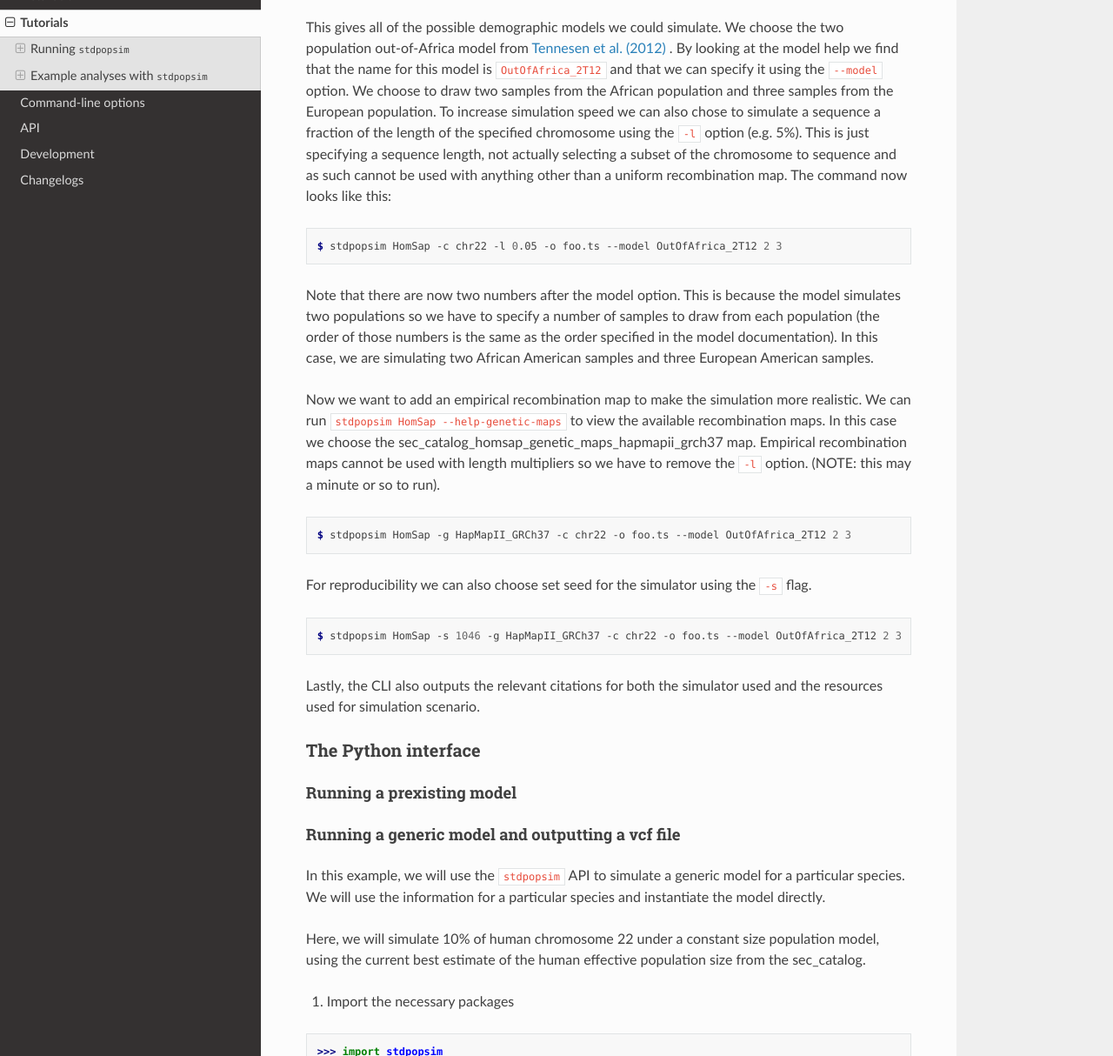
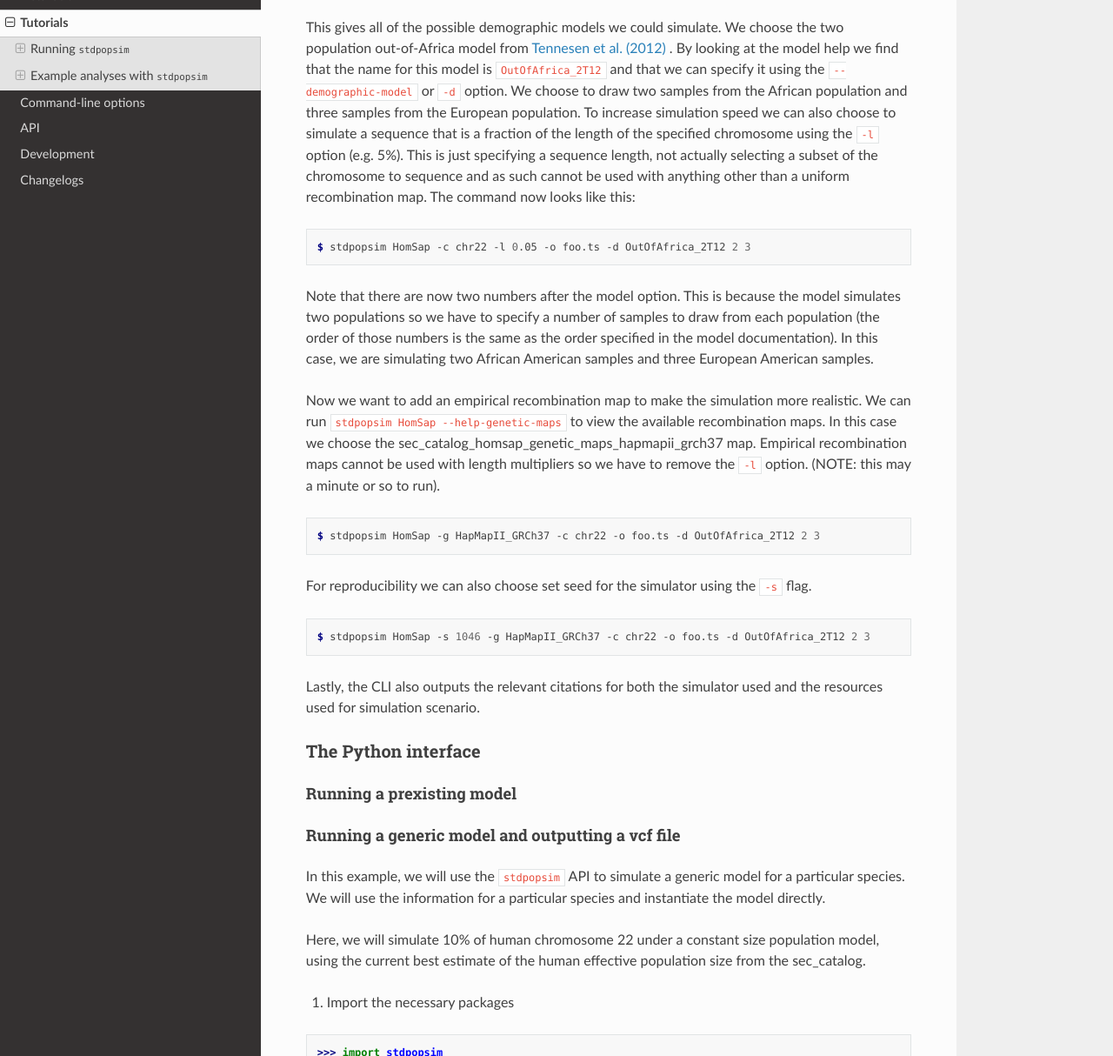
Before and after one commit to popsim-consortium/stdpopsim, a Sphinx documentation site: the page built from docs/tutorial.rst, in a window 1280 px wide and 1400 px high, scrolled down 1382 px, cut to the strip 186-1400 px from the top of the window. Shown: the whole strip at 87% size. Built offline with Sphinx 7.4.7 and the Read the Docs theme 2.0.0, drawn with Linux system fonts in a browser that asks for light colours; formulas are drawn with MathJax 3; pages that are not in the unit, such as notebooks, are missing from menus.

Commit message:
Small fixes to docs (mostly changing --model to --demographic-model).

```diff
--- a/docs/tutorial.rst
+++ b/docs/tutorial.rst
@@ -69,11 +69,11 @@ using the ``--help-models`` flag:
 This gives all of the possible demographic models we could simulate. We choose
 the two population out-of-Africa :ref:`model <sec_catalog_homsap_models_outofafrica_2t12>`
 from `Tennesen et al. (2012) <https://doi.org/10.1126/science.1219240>`_ .
-By looking at the model help we
-find that the name for this model is ``OutOfAfrica_2T12`` and that we can specify it using
-the ``--model`` option. We choose to draw two samples from the African
-population and three samples from the European population. To increase
-simulation speed we can also chose to simulate a sequence a fraction of the
+By looking at the model help we find that the name for this model is
+``OutOfAfrica_2T12`` and that we can specify it using
+the ``--demographic-model`` or ``-d`` option. We choose to draw two samples from the
+African population and three samples from the European population. To increase
+simulation speed we can also choose to simulate a sequence that is a fraction of the
 length of the specified chromosome using the ``-l`` option (e.g. 5%). This is
 just specifying a sequence length, not actually selecting a subset of the
 chromosome to sequence and as such cannot be used with anything other than a
@@ -81,7 +81,7 @@ uniform recombination map. The command now looks like this:
 
 .. code-block:: console
 
-    $ stdpopsim HomSap -c chr22 -l 0.05 -o foo.ts --model OutOfAfrica_2T12 2 3
+    $ stdpopsim HomSap -c chr22 -l 0.05 -o foo.ts -d OutOfAfrica_2T12 2 3
 
 Note that there are now two numbers after the model option. This is because the
 model simulates two populations so we have to specify a number of samples to
@@ -98,14 +98,14 @@ the ``-l`` option. (NOTE: this may a minute or so to run).
 
 .. code-block:: console
 
-    $ stdpopsim HomSap -g HapMapII_GRCh37 -c chr22 -o foo.ts --model OutOfAfrica_2T12 2 3
+    $ stdpopsim HomSap -g HapMapII_GRCh37 -c chr22 -o foo.ts -d OutOfAfrica_2T12 2 3
 
 For reproducibility we can also choose set seed for the simulator using the
 ``-s`` flag.
 
 .. code-block:: console
 
-    $ stdpopsim HomSap -s 1046 -g HapMapII_GRCh37 -c chr22 -o foo.ts --model OutOfAfrica_2T12 2 3
+    $ stdpopsim HomSap -s 1046 -g HapMapII_GRCh37 -c chr22 -o foo.ts -d OutOfAfrica_2T12 2 3
 
 Lastly, the CLI also outputs the relevant citations for both the simulator used
 and the resources used for simulation scenario.
@@ -282,7 +282,7 @@ For the purposes of this tutorial, we'll also specify a random seed using the
 .. code-block:: console
 
     $ stdpopsim HomSap -c chr1 -o afr-america-chr1.trees -s 13 -g HapMapII_GRCh37\
-    --model AmericanAdmixture_4B11 4 4 4 4
+    -d AmericanAdmixture_4B11 4 4 4 4
 
 --------------------------
 2. Calculating divergences
```
